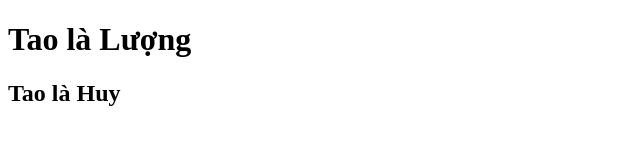
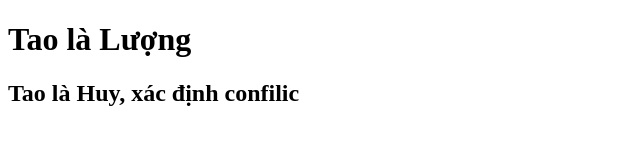
Before and after one commit to DucLuong-456/github-demo, a plain HTML site: page about.html in a window 1280 px wide. Shown: the whole page, without its empty margins (0-640 px from the left). Drawn offline with Linux system fonts and the light colour scheme.

Commit message:
Update 2 about.html

```diff
--- a/about.html
+++ b/about.html
@@ -7,6 +7,6 @@
 </head>
 <body>
     <h1>Tao là Lượng</h1>
-    <h2>Tao là Huy</h2>
+    <h2>Tao là Huy, xác định confilic</h2>
 </body>
 </html>
```
